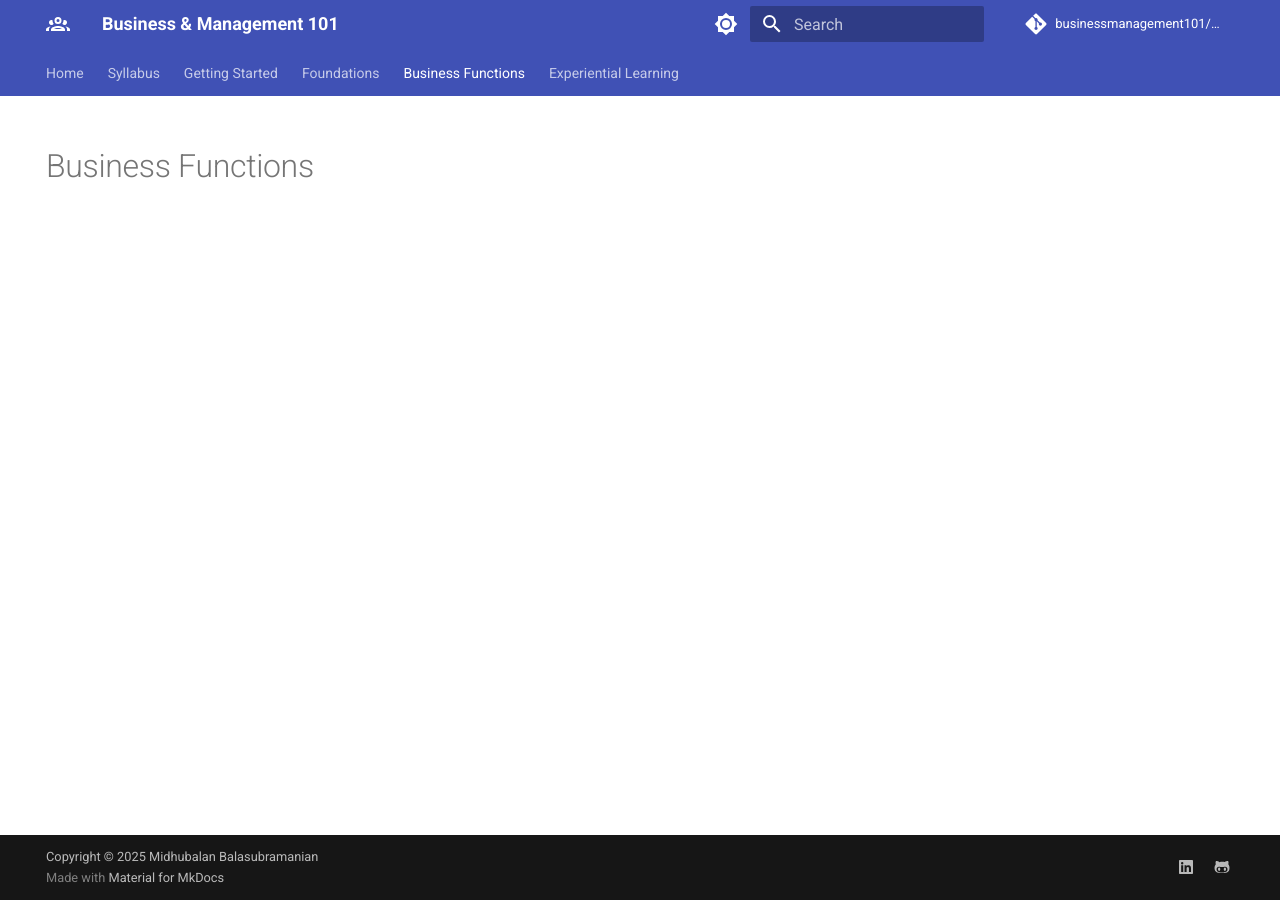
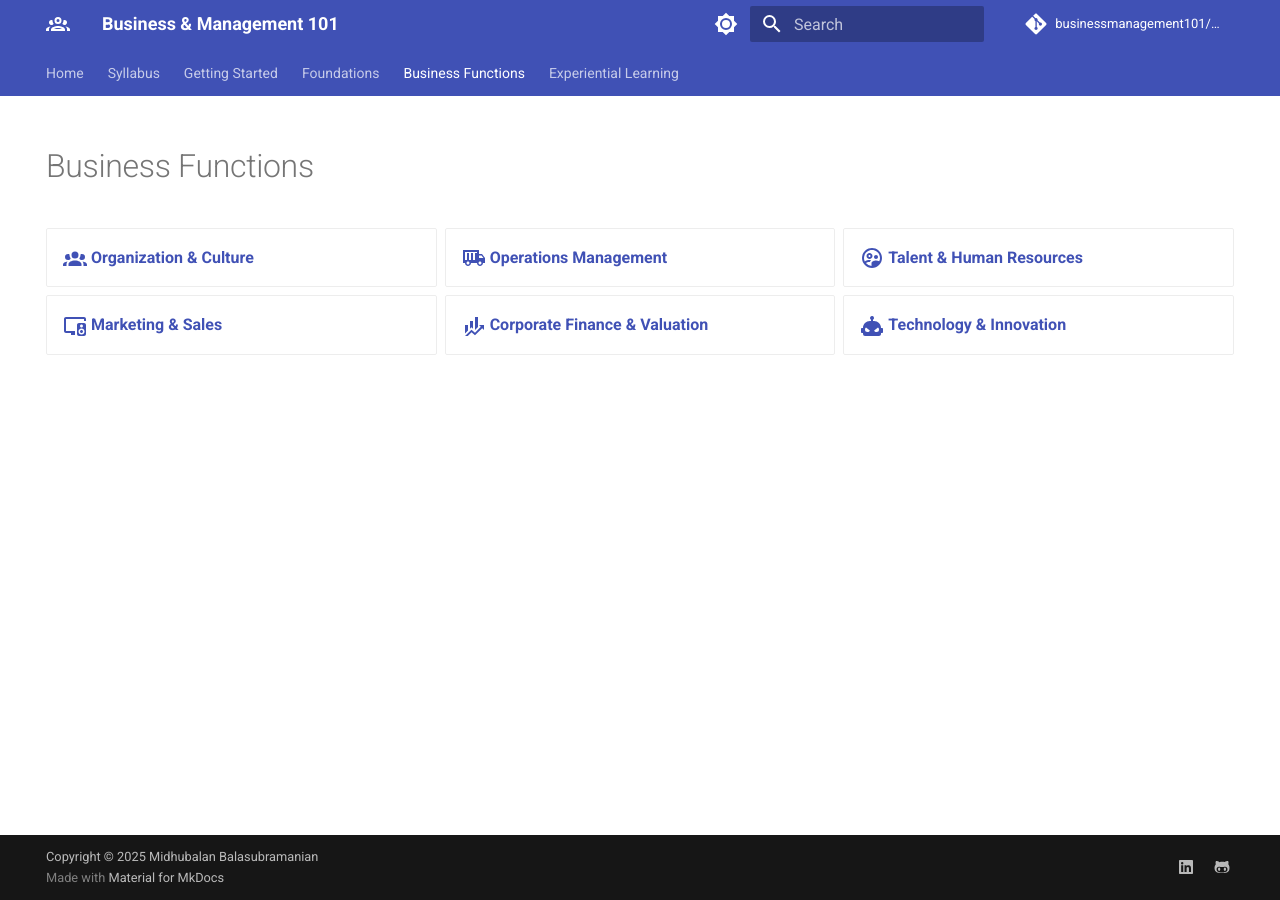
Before and after one commit to businessmanagement101/businessmanagement101.github.io, an MkDocs documentation site: the page built from docs/business-functions/index.md, in a window 1280 px wide. Built offline with MkDocs 1.6.1 and Material for MkDocs 9.7.7, drawn with Linux system fonts in a browser that asks for light colours; comment, search, counter and statistics services are not loaded.

Commit message:
Add placeholder lesson files. Update module and course index

```diff
--- a/docs/business-functions/index.md
+++ b/docs/business-functions/index.md
@@ -7,3 +7,17 @@ hide:
 ---
 
 # Business Functions
+
+<div class="grid cards" markdown>
+
+-   [:material-account-group:{ .lg .middle } __Organization & Culture__](organization-culture.md)
+-   [:material-truck-cargo-container:{ .lg .middle } __Operations Management__](operations-management.md)
+-   [:material-account-supervisor-circle-outline:{ .lg .middle } __Talent & Human Resources__](hr-management.md)
+-   [:material-television-speaker:{ .lg .middle } __Marketing & Sales__](marketing-sales.md)
+-   [:material-finance:{ .lg .middle } __Corporate Finance & Valuation__](finance-valuation.md)
+-   [:material-robot-angry:{ .lg .middle } __Technology & Innovation__](technology-innovation.md)
+
+
+
+
+</div>
--- a/mkdocs.yml
+++ b/mkdocs.yml
@@ -163,5 +163,11 @@ nav:
     - Management Ideology: foundations/ideology.md
   - Business Functions:
     - business-functions/index.md
+    - Organization & Culture: business-functions/organization-culture.md
+    - Operations Management: business-functions/operations-management.md
+    - Talent & Human Resources: business-functions/hr-management.md
+    - Marketing & Sales: business-functions/marketing-sales.md
+    - Corporate Finance & Valuation: business-functions/finance-valuation.md
+    - Technology & Innovation: business-functions/technology-innovation.md
   - Experiential Learning:
     - experiential-learning/index.md
```
Also changed, not shown: docs/business-functions/finance-valuation.md (added, +5 -0 lines), docs/business-functions/hr-management.md (added, +5 -0 lines), docs/business-functions/marketing-sales.md (added, +5 -0 lines), docs/business-functions/operations-management.md (added, +6 -0 lines), docs/business-functions/organization-culture.md (added, +6 -0 lines), docs/business-functions/technology-innovation.md (added, +5 -0 lines), docs/syllabus/schedule.md (+2 -2 lines).
